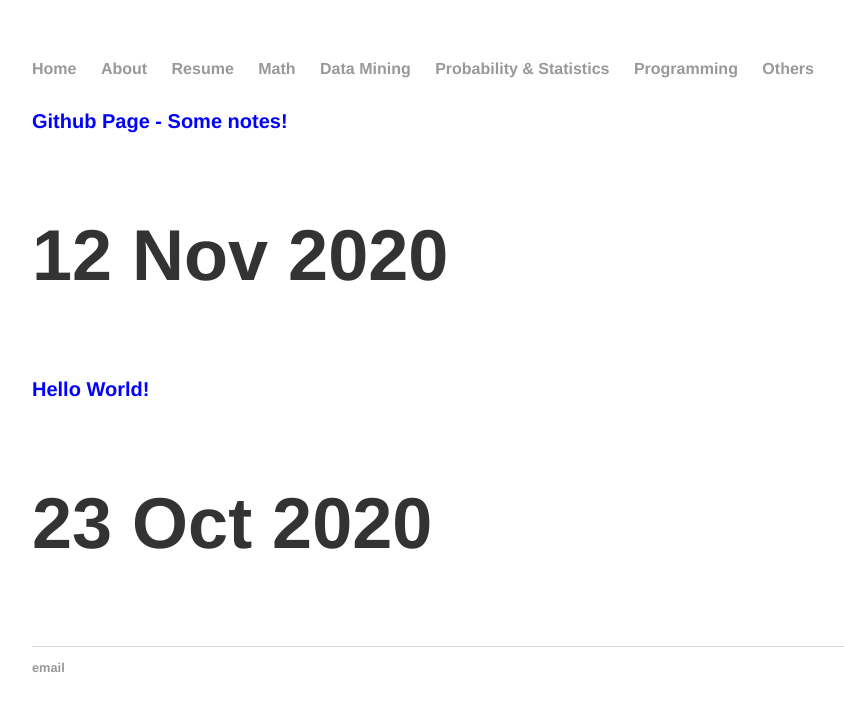
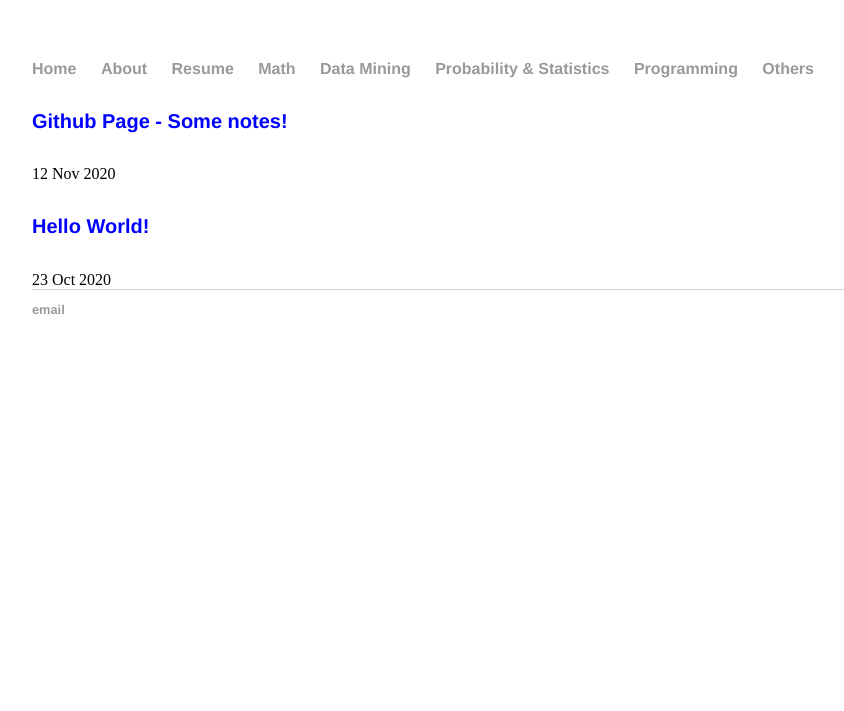
Before and after one commit to lytranp/lytranp.github.io, a Jekyll site: the page built from others/index.html, in a window 1280 px wide. Shown: the top 711 px of the page, without its empty margins (160-1004 px from the left). Built offline with Jekyll 4.4.1, drawn with Linux system fonts in a browser that asks for light colours.

Commit message:
Update index.html

```diff
--- a/others/index.html
+++ b/others/index.html
@@ -10,10 +10,9 @@ permalink: others
         <h1 class="post-title">
           <a href="{{ post.url }}">
             <h1 style="color:blue;font-size:20px;">{{ post.title }}</h1>
-             <p class="post-date">{{ post.date | date_to_string }}</p>
           </a>
         </h1>
-
+             <span class="post-date">{{ post.date | date_to_string }}</span>
       </div>
     {% endif %}
   {% endfor %}
```
